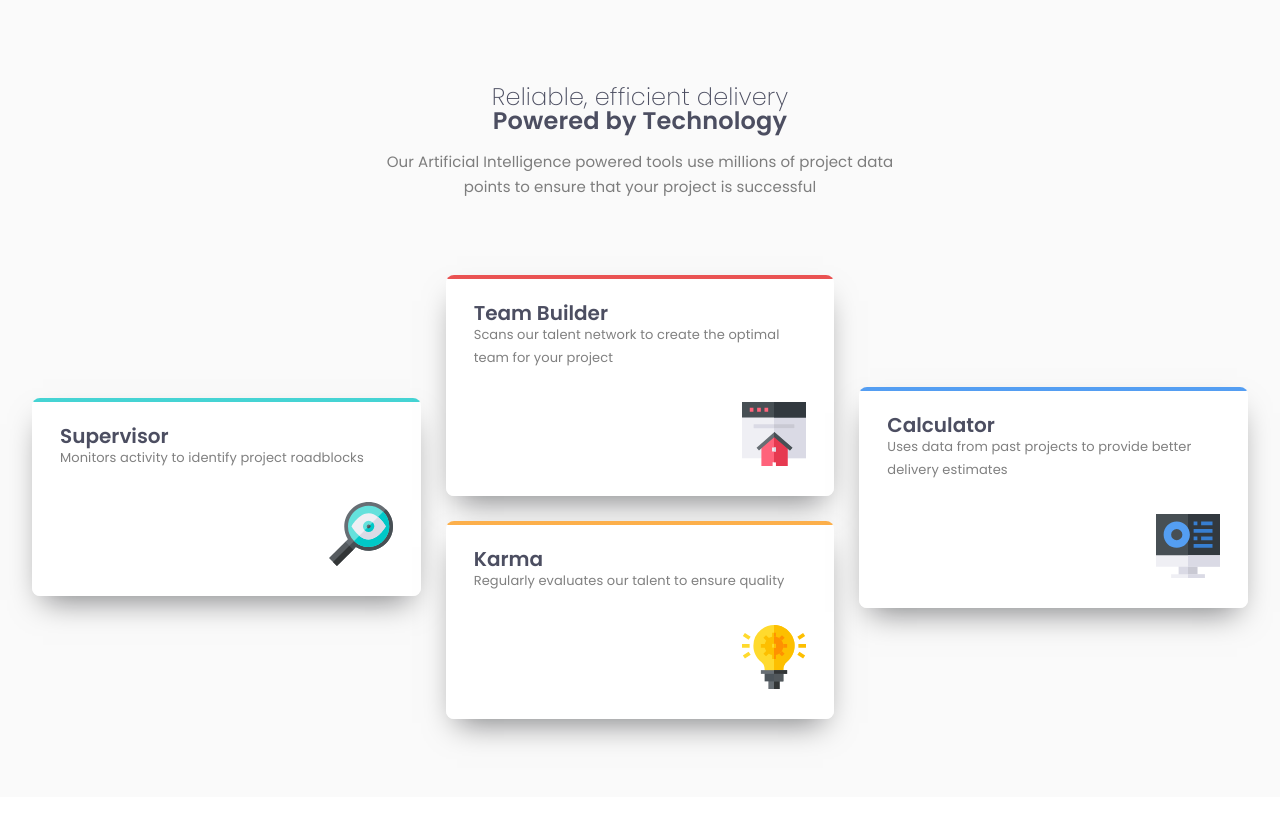
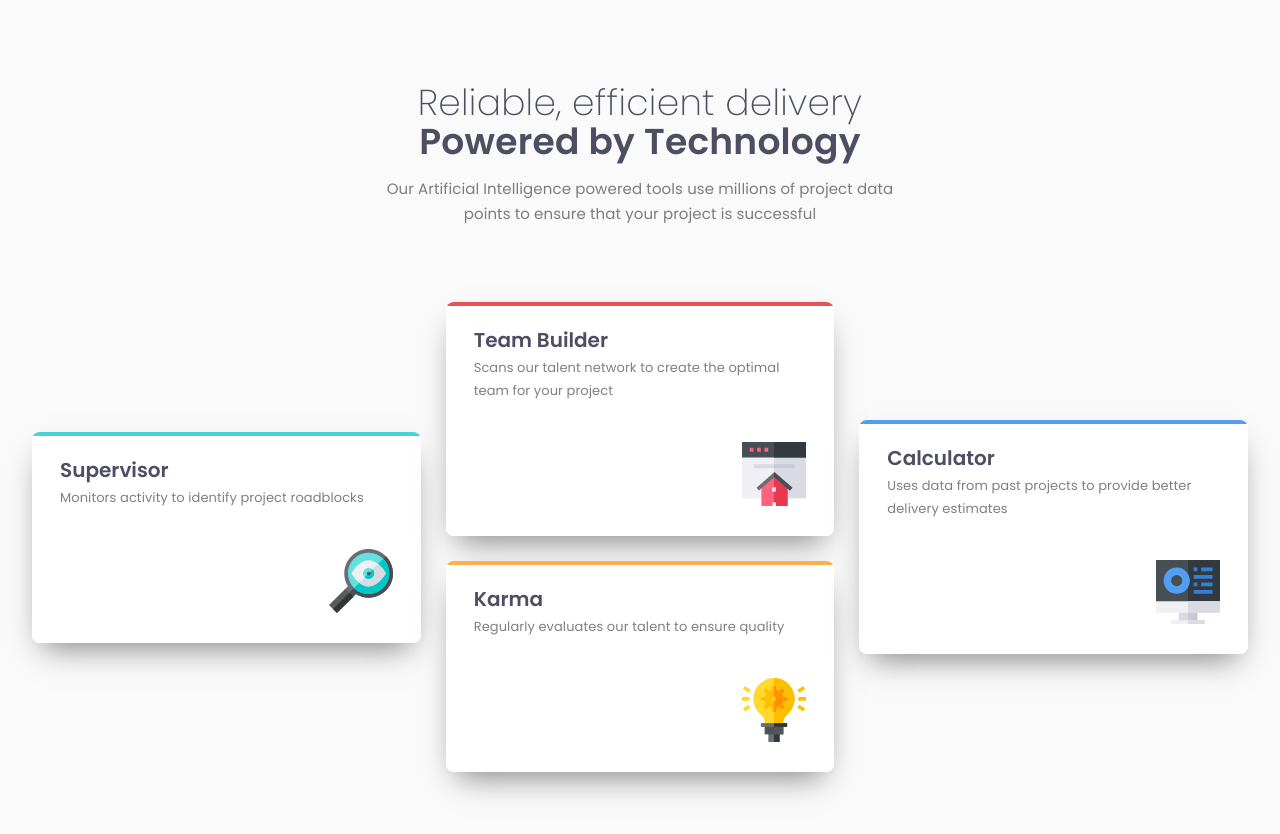
Before and after one commit to JamesLaviron/four-card-feature-section, a Vue app: page / in a window 1280 px wide. Shown: the top 834 px of the page. Before the commit the page ends 800 px from the top, so only its background shows below. Built offline with nearby package versions, Linux system fonts and the light colour scheme.

Commit message:
Add section and better handle spacing

```diff
--- a/src/App.vue
+++ b/src/App.vue
@@ -12,10 +12,12 @@
     </header>
     <div class="content">
       <article class="content__card">
+        <section>
           <h3 class="content__card-title">Supervisor</h3>
           <p class="content__card-description">
             Monitors activity to identify project roadblocks
           </p>
+        </section>
         <div class="content__icon-container">
           <img
             src="./assets/images/icon-supervisor.svg"
@@ -25,10 +27,12 @@
         </div>
       </article>
       <article class="content__card">
+        <section>
           <h3 class="content__card-title">Team Builder</h3>
           <p class="content__card-description">
             Scans our talent network to create the optimal team for your project
           </p>
+        </section>
         <div class="content__icon-container">
           <img
             src="./assets/images/icon-team-builder.svg"
@@ -38,10 +42,12 @@
         </div>
       </article>
       <article class="content__card">
+        <section>
           <h3 class="content__card-title">Karma</h3>
           <p class="content__card-description">
             Regularly evaluates our talent to ensure quality
           </p>
+        </section>
         <div class="content__icon-container">
           <img
             src="./assets/images/icon-karma.svg"
@@ -51,10 +57,12 @@
         </div>
       </article>
       <article class="content__card">
+        <section>
           <h3 class="content__card-title">Calculator</h3>
           <p class="content__card-description">
             Uses data from past projects to provide better delivery estimates
           </p>
+        </section>
         <div class="content__icon-container">
           <img
             src="./assets/images/icon-calculator.svg"
--- a/src/assets/styles/_variables.scss
+++ b/src/assets/styles/_variables.scss
@@ -12,6 +12,7 @@ $spacing-250: 2.5rem;
 $spacing-280: 2.8rem;
 $spacing-320: 3.2rem;
 $spacing-330: 3.3rem;
+$spacing-400: 4rem;
 $spacing-760: 7.6rem;
 $spacing-780: 7.8rem;
 $spacing-850: 8.5rem;
--- a/src/assets/styles/main.scss
+++ b/src/assets/styles/main.scss
@@ -16,6 +16,12 @@ main {
   justify-content: space-between;
   align-items: center;
   max-width: $spacing-5400;
+}
+
+.header__titles {
+  display: flex;
+  flex-direction: column;
+  gap: 0.3rem;
 }
 
 .header__title {
@@ -46,6 +52,7 @@ main {
   padding: $spacing-280;
   box-shadow: 0 1.5rem 3rem -1.1rem hsla(220, 60%, 2%, 0.5);
   border-radius: 0.8rem;
+  gap: $spacing-400;
 
   &:nth-of-type(1) {
     @include gradient-background($color-cyan);
@@ -75,7 +82,6 @@ main {
 
 .content__icon-container {
   justify-self: end;
-  padding-block-start: $spacing-330;
 }
 
 // Handle desktop
@@ -107,7 +113,12 @@ main {
 
 // Handle tablet
 @media ((min-width: $breakpoint-mobile) and (max-width: $breakpoint-tablet)) {
+  .content {
+    grid-template-columns: 1fr 1fr;
+  }
+
   .content__card:nth-of-type(1) {
+    gap: $spacing-330;
     grid-column: 1 / 2;
   }
 
@@ -123,3 +134,17 @@ main {
     grid-column: 2 / 3;
   }
 }
+
+@media (min-width: $breakpoint-mobile) {
+  .content__card-description {
+    padding-block-start: 0.6rem;
+  }
+
+  .header__title {
+    @include text-preset-1;
+  }
+
+  .header__subtitle {
+    @include text-preset-1-semibold;
+  }
+}
```
Lines whose indentation alone changed are shown as unchanged.
